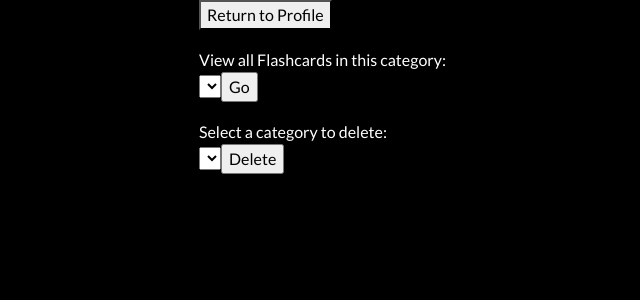
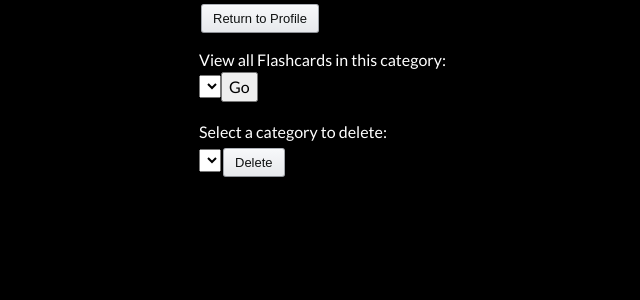
Before and after one commit to aquariangirl/Flashcards, a Flask app: page /my-categories in a window 1280 px wide. Shown: the top 300 px of the page, without its empty margins (153-793 px from the left). Run offline with Flask 2, Linux system fonts and the light colour scheme; data that the repository does not hold is empty.

Commit message:
database bug fix, button bug fix

```diff
--- a/crud.py
+++ b/crud.py
@@ -4,11 +4,11 @@ from model import db, User, Category, Flashcard, connect_to_db
 # from passlib.hash import pbkdf2_sha256
 
 
-def create_user(username, password, email, phone):
+def create_user(username, password): #, email, phone): #TODO flashcards 2.0
     """Create and return a new user."""
 
     # hashed_password = pbkdf2_sha256.hash(password)
-    user = User(username=username, password=password, email=email, phone=phone)
+    user = User(username=username, password=password) #, email=email, phone=phone) TODO flashcards 2.0
     #change password=hash_password
     return user
 
--- a/model.py
+++ b/model.py
@@ -12,8 +12,8 @@ class User(db.Model):
     user_id = db.Column(db.Integer, autoincrement= True, primary_key= True)
     username = db.Column(db.String(15), nullable= False, unique=True)
     password = db.Column(db.String(25), nullable= False)
-    email = db.Column(db.String(25), unique=True)
-    phone = db.Column(db.String(20), unique=True)
+    # email = db.Column(db.String(25), unique=True)
+    # phone = db.Column(db.String(20), unique=True)
 
     flashcards = db.relationship("Flashcard", back_populates="user")
     # categories = db.relationship("Category", back_populates="user")
--- a/server.py
+++ b/server.py
@@ -27,24 +27,22 @@ def register_user():
 
     username = request.form.get("username")
     password = request.form.get("password")
-    email = request.form.get("email")
-    phone = request.form.get("phone")
+    # email = request.form.get("email")
+    # phone = request.form.get("phone")
 
     user = crud.get_user_by_username(username)
 
-    # if user:
-    #     flash("Cannot create an account with that username. Try again.")
-    # elif user == None:
-    #     user = crud.create_hash_account(username, password)
-    # else:
-    #     user = crud.create_user(username, password, email, phone)
-    #     db.session.add(user)
-    #     db.session.commit()
-    #     flash("Account created! Please log in.")
-
+    if user:
+        flash("Cannot create an account with that username. Try again.")
+    elif user == None:
+        user = crud.create_user(username, password)
+    else:
+        user = crud.create_user(username, password) #, email, phone) #TODO flashcards 2.0
+        db.session.add(user)
+        db.session.commit()
+        flash("Account created! Please log in.")
 
     return redirect("/")
-    # TODO add else statements if password is missing
 
 
 @app.route("/login")
@@ -321,7 +319,6 @@ def flashcard_result():
     print("*"*20)
     print(results)
 
-
     return render_template("flashcardresult.html", results=results)
 
 
--- /dev/null
+++ b/static/css/button.css
@@ -0,0 +1,45 @@
+/* CSS */
+.button {
+  background-image: linear-gradient(#f7f8fa ,#e7e9ec);
+  border-color: #adb1b8 #a2a6ac #8d9096;
+  border-style: solid;
+  border-width: 1px;
+  border-radius: 3px;
+  box-shadow: rgba(255,255,255,.6) 0 1px 0 inset;
+  box-sizing: border-box;
+  color: #0f1111;
+  cursor: pointer;
+  display: inline-block;
+  font-family: "Amazon Ember",Arial,sans-serif;
+  font-size: 14px;
+  height: 29px;
+  font-size: 13px;
+  outline: 0;
+  overflow: hidden;
+  padding: 0 11px;
+  text-align: center;
+  text-decoration: none;
+  text-overflow: ellipsis;
+  user-select: none;
+  -webkit-user-select: none;
+  touch-action: manipulation;
+  white-space: nowrap;
+}
+
+.button:active {
+  border-bottom-color: #a2a6ac;
+}
+
+.button:active:hover {
+  border-bottom-color: #a2a6ac;
+}
+
+.button:hover {
+  border-color: #a2a6ac #979aa1 #82858a;
+}
+
+.button:focus {
+  border-color: #e77600;
+  box-shadow: rgba(228, 121, 17, .5) 0 0 3px 2px;
+  outline: 0;
+}
--- a/templates/base.html
+++ b/templates/base.html
@@ -12,12 +12,25 @@
     <link href='https://fonts.googleapis.com/css?family=Oswald' rel='stylesheet'>
     <link href='https://fonts.googleapis.com/css?family=Lato' rel='stylesheet'>
         <style type="text/css">
+          .button {
+            background-color: #ffffff;
+            border: none;
+            color: black;
+            padding: 15px 32px;
+            text-align: center;
+            text-decoration: none;
+            display: inline-block;
+            font-size: 16px;
+            margin: 4px 2px;
+            cursor: pointer;
+          }
           body {
             padding-left: 22em;
             font-family: 'Lato';
             color: rgb(255, 255, 255);
-            background-color: rgb(0, 0, 0)  }
-          div.navbar {
+            background-color: rgb(0, 0, 0)
+          }
+          div.navbar_user {
             list-style-type: none;
             padding: 0;
             margin: 5;
@@ -27,12 +40,14 @@
             width: 15em }
           h1 {
               font-family: 'Oswald';}
-          div.navbar li {
+          div.navbar_user li {
             background: white;
             margin: 0.5em 0;
             padding: 0.3em;
             border-left: 1em solid rgb(109, 92, 92) }
   ul.navbar a {
+    text-decoration: none }
+    ul.navbar_user a {
     text-decoration: none }
   a:link {
     color: blue }
@@ -53,8 +68,9 @@
       <div class="col">
     </div>
     <div class="row">
+    </div>
 
-    </div>
+
     {% for msg in get_flashed_messages() %}
     <p class="flash-msg">
       {{ msg }}
--- a/templates/flashcardresult.html
+++ b/templates/flashcardresult.html
@@ -21,6 +21,7 @@
             <tr>
 
                 <div class="flip-card">
+                  <a href="/flashcardresult/{{ result.flashcard_id }}">
                     <div class="flip-card-inner">
                       <div class="flip-card-front">
                         <h1 alt="Avatar" style="width:300px;height:300px;">{{ result.front_card }}</h1>
@@ -30,6 +31,7 @@
                       </div>
                     </div>
                 </div>
+              </a>
             </tr> <br>
             {% endfor %}
 
--- a/templates/my-categories.html
+++ b/templates/my-categories.html
@@ -4,6 +4,8 @@
 {% block body %}
 <head>
     <link href="../static/css/flashcard.css" rel="stylesheet" type="text/css"/>
+    <link href="../static/css/button.css" rel="stylesheet" type="text/css"/>
+
     <form action="/user-profile">
       <button class="button">Return to Profile</button>
   </form> <br>
@@ -30,7 +32,7 @@
             <li>{% for category in categories %}
                 <option value="{{ category.category_name }}">{{ category.category_name }}</option>
             </li>{% endfor %}
-            <input type="submit" value="Delete"></input>
+            <input type="submit" value="Delete" class="button" role="button"></input>
         </select>
     </form>
     </section>
--- a/templates/my-flashcards.html
+++ b/templates/my-flashcards.html
@@ -4,8 +4,9 @@
 {% block body %}
 <head>
  <link href="../static/css/flashcard.css" rel="stylesheet" type="text/css"/>
+ <link href="../static/css/button.css" rel="stylesheet" type="text/css"/>
  <form>
-    <input type="button" value="Back" onclick="history.back()">
+    <input type="button" class="button" role="button" value="Back" onclick="history.back()">
  </form><br>
 </head>
 
--- a/templates/new-flashcard.html
+++ b/templates/new-flashcard.html
@@ -2,6 +2,9 @@
 {% block title %}Flashcards!{% endblock %}
 
 {% block body %}
+<form>
+    <input type="button" value="Back" onclick="history.back()">
+</form>
 <br><br><br><br>
 <h2>Now enter your flashcard details:</h2>
 
--- a/templates/select-category.html
+++ b/templates/select-category.html
@@ -4,8 +4,8 @@
 {% block body %}
 <form>
     <input type="button" value="Back" onclick="history.back()">
-  </form><br><br><br>
-<h2>First, choose the category for your flashcard.</h2>
+</form><br><br><br>
+ <h2>First, choose the category for your flashcard.</h2>
 <body>
     <p><br>
     <form action="/new-flashcard">
```
Also changed, not shown: templates/homepage.html (+27 -10 lines), templates/user-profile.html (+16 -3 lines), templates/view-flashcard.html (+8 -6 lines), static/homepage.jpg, 1 other file.
